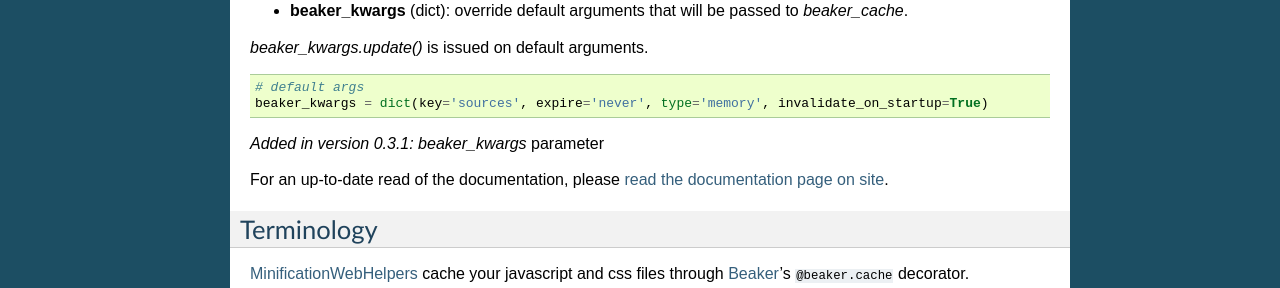
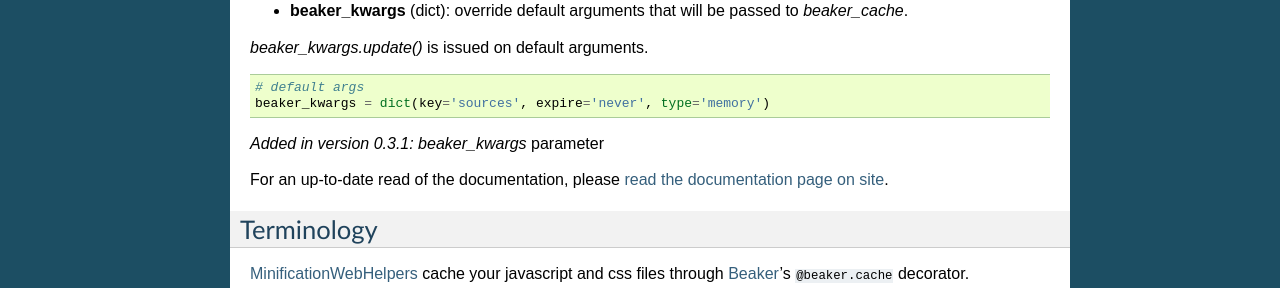
Before and after one commit to kaukas/Minimatic, a Sphinx documentation site: the page built from docs/source/index.rst, in a window 1280 px wide. Shown: the part 409-697 px from the top of the page. Built offline with Sphinx 7.4.7, drawn with Linux system fonts in a browser that asks for light colours.

Commit message:
remove invalidate_on_startup since we are using the old way to trigger decorator

```diff
--- a/docs/source/index.rst
+++ b/docs/source/index.rst
@@ -30,7 +30,7 @@ and stylesheet_link_ functions:
 .. code-block:: python
 
 	# default args
-	beaker_kwargs = dict(key='sources', expire='never', type='memory', invalidate_on_startup=True)
+	beaker_kwargs = dict(key='sources', expire='never', type='memory')
 
 .. versionadded:: 0.3.1
 	`beaker_kwargs` parameter
--- a/minwebhelpers/__init__.py
+++ b/minwebhelpers/__init__.py
@@ -21,8 +21,7 @@ __all__ = ['javascript_link', 'stylesheet_link']
 log = logging.getLogger(__name__)
 beaker_kwargs = dict(key='sources',
                      expire='never',
-                     type='memory',
-                     invalidate_on_startup=True)
+                     type='memory')
 
 def combine_sources(sources, ext, fs_root):
     if len(sources) < 2:
```
